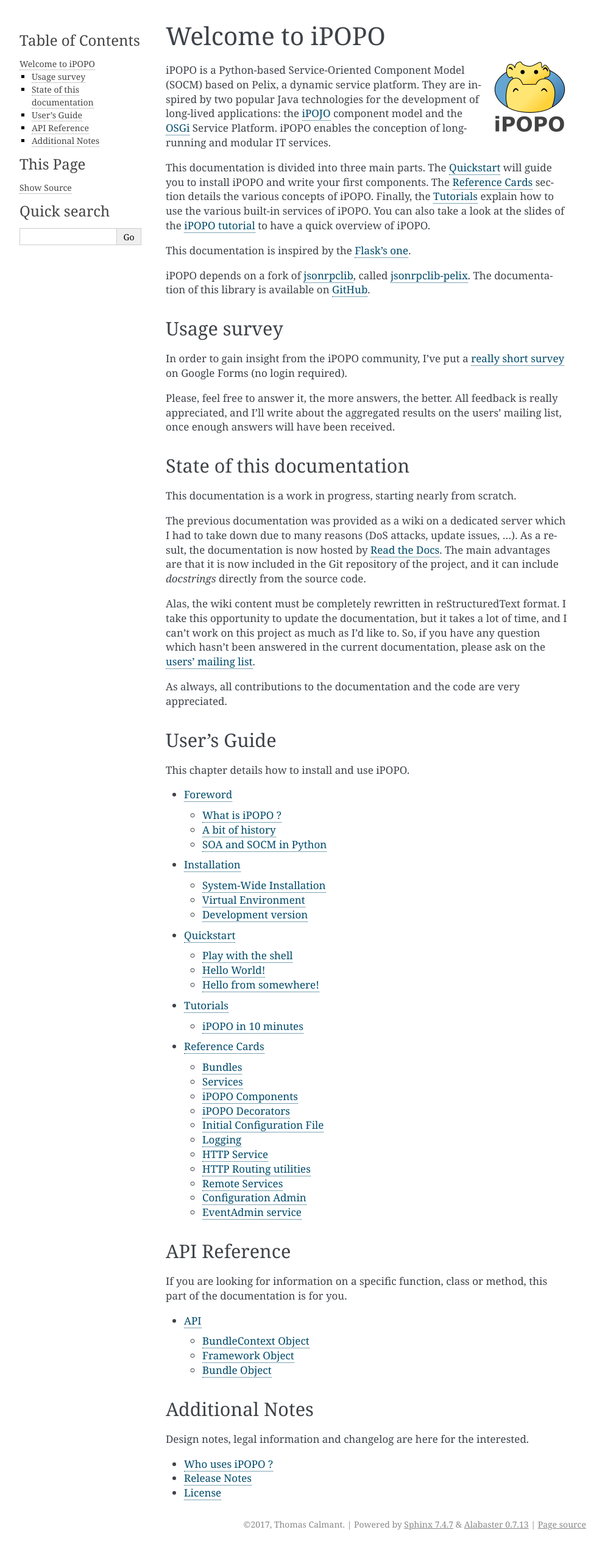
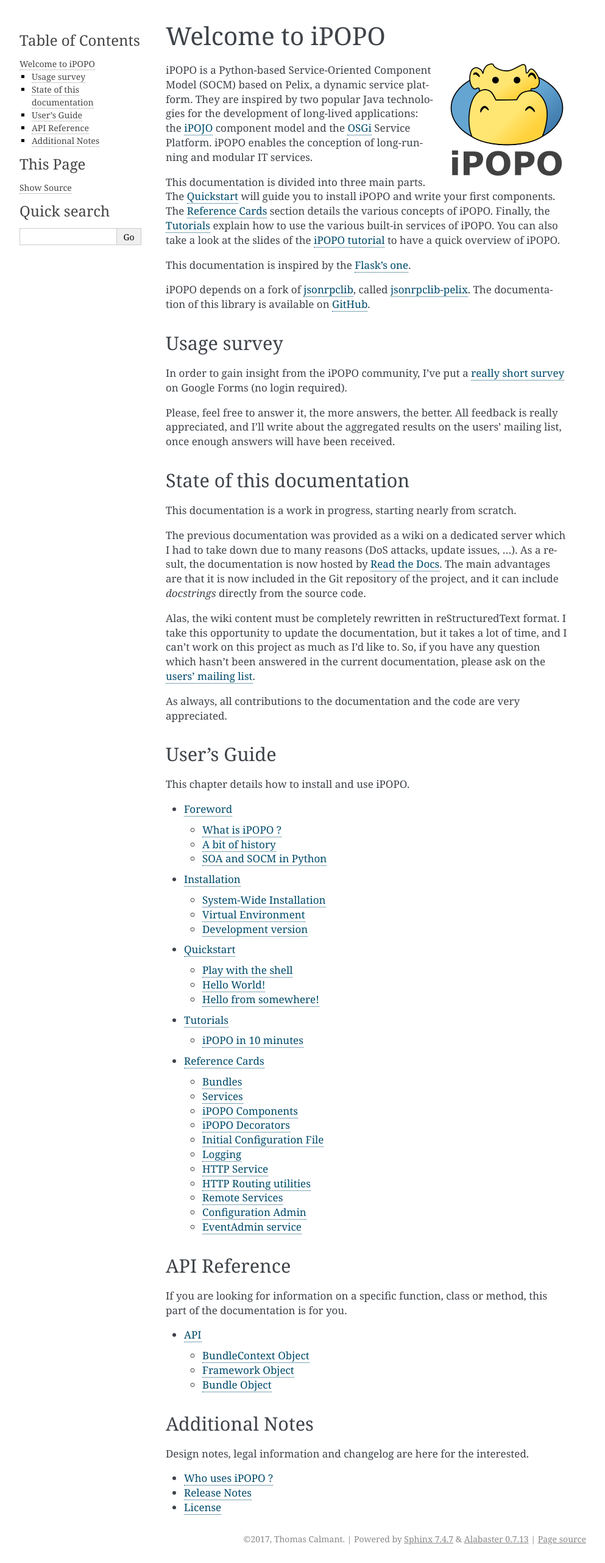
Before and after one commit to tcalmant/ipopo, a Sphinx documentation site: the page built from docs/index.rst, in a window 1280 px wide. Shown: the whole page at 61% size, without its empty margins (148-1141 px from the left). Built offline with Sphinx 7.4.7, drawn with Linux system fonts in a browser that asks for light colours; pages that are not in the unit, such as notebooks, are missing from menus; before the commit the page ends 2539 px from its top, so only the background shows below that.

Commit message:
Use the 200px logo in README and WebSite start page

```diff
--- a/docs/index.rst
+++ b/docs/index.rst
@@ -1,9 +1,8 @@
 Welcome to iPOPO
 ################
 
-.. image:: ./_static/logo_texte_500.png
+.. image:: ./_static/logo_texte_200.png
    :alt: iPOPO logo
-   :scale: 25%
    :align: right
 
 iPOPO is a Python-based Service-Oriented Component Model (SOCM) based on Pelix,
```
